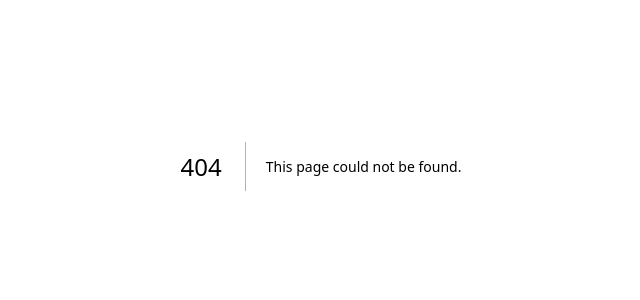
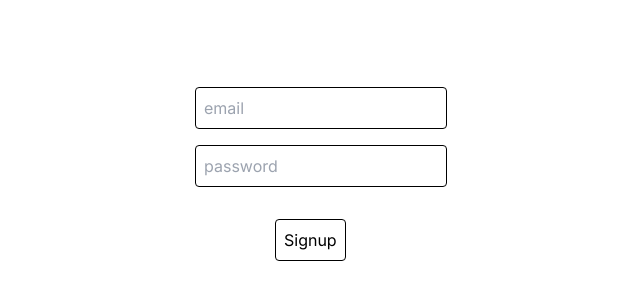
Before and after one commit to ShubhamGupta2701/Next-JS, a Next.js app in the folder next-backend/: page /signup in a window 1280 px wide. Before the commit this address had no page. Shown: the part 234-534 px from the top of the page, without its empty margins (319-959 px from the left). Built offline with nearby package versions, Linux system fonts and the light colour scheme.

Commit message:
add signup component

```diff
--- /dev/null
+++ b/next-backend/app/signup/page.tsx
@@ -0,0 +1,19 @@
+export default function(){
+    return <div>
+        <div className="h-screen flex justify-center flex-col ">
+            <div className="flex justify-center">
+                <div className="">
+                    <div className="border border-black p-2 rounded m-4">
+                        <input type="text" placeholder="email"/>
+                    </div>
+                    <div className="border border-black p-2 rounded m-4">
+                        <input type="password" placeholder="password"/>
+                    </div>
+                    <div>
+                        <button className="border border-black p-2 mx-24 rounded mt-4">Signup</button>
+                    </div>
+                </div>
+            </div>
+        </div>
+    </div>
+}
```
Also changed, not shown: 1 other file (tests, documents, lock files or other folders).
